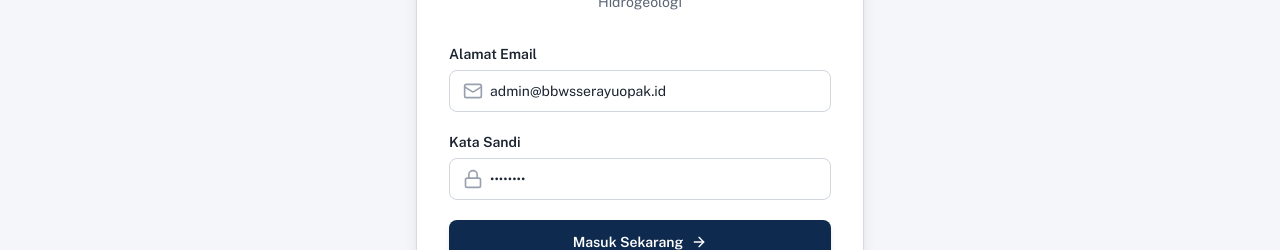
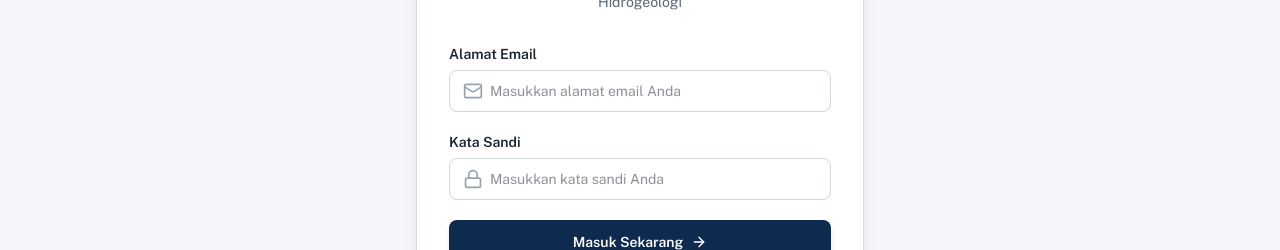
Before and after one commit to Dewi-Astadi/sih3_remake, a Next.js app in the folder frontend/: page /admin/login in a window 1280 px wide. Shown: the part 340-590 px from the top of the page. Built offline with nearby package versions, Linux system fonts and the light colour scheme; no server answers.

Commit message:
update tampilan login

```diff
--- a/frontend/app/admin/login/page.tsx
+++ b/frontend/app/admin/login/page.tsx
@@ -12,8 +12,8 @@ export default function AdminLoginPage() {
   const router = useRouter();
   const { login } = useAuth();
 
-  const [email, setEmail] = useState("admin@bbwsserayuopak.id");
-  const [password, setPassword] = useState("password");
+  const [email, setEmail] = useState("");
+  const [password, setPassword] = useState("");
   const [loading, setLoading] = useState(false);
   const [errorMsg, setErrorMsg] = useState<string | null>(null);
 
```
